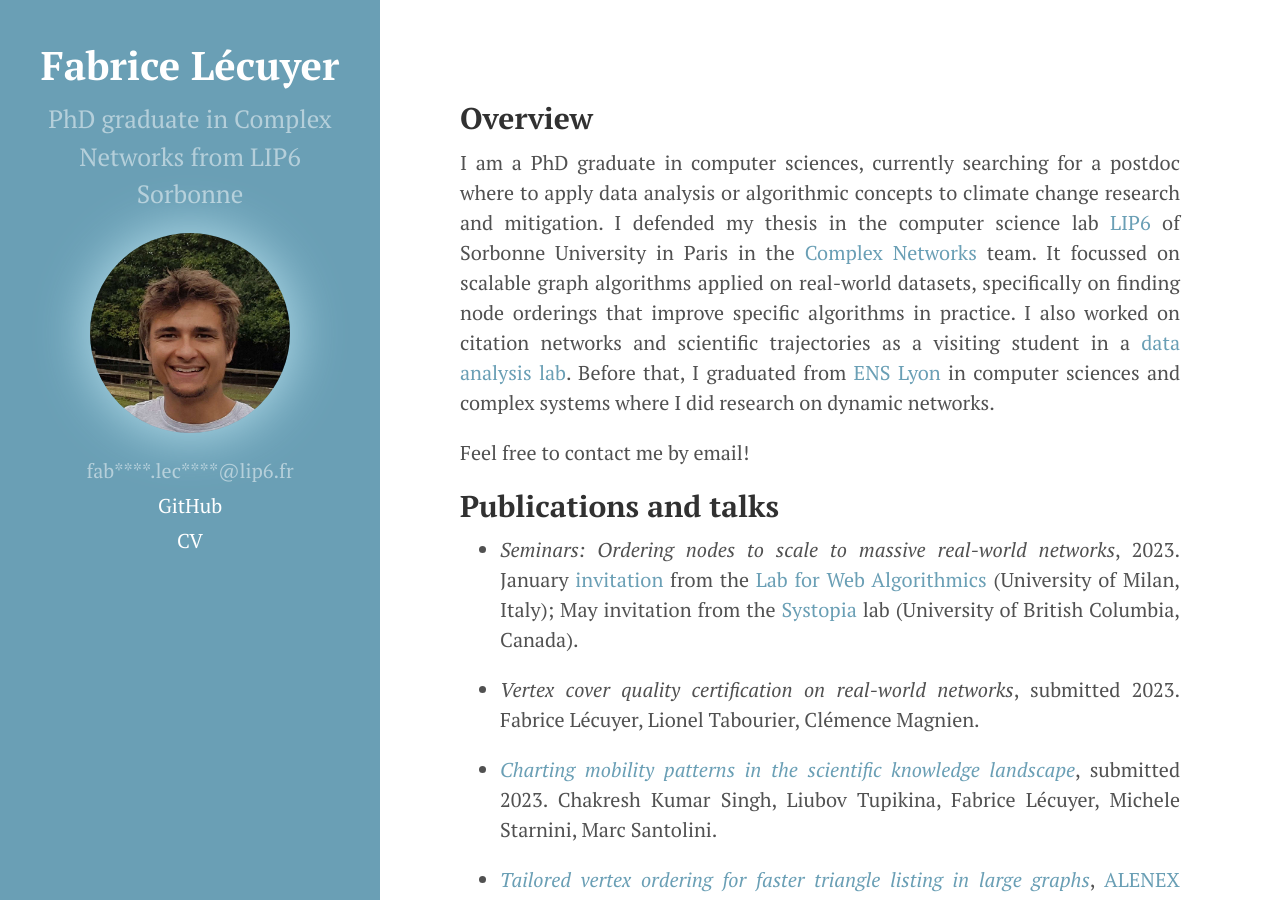
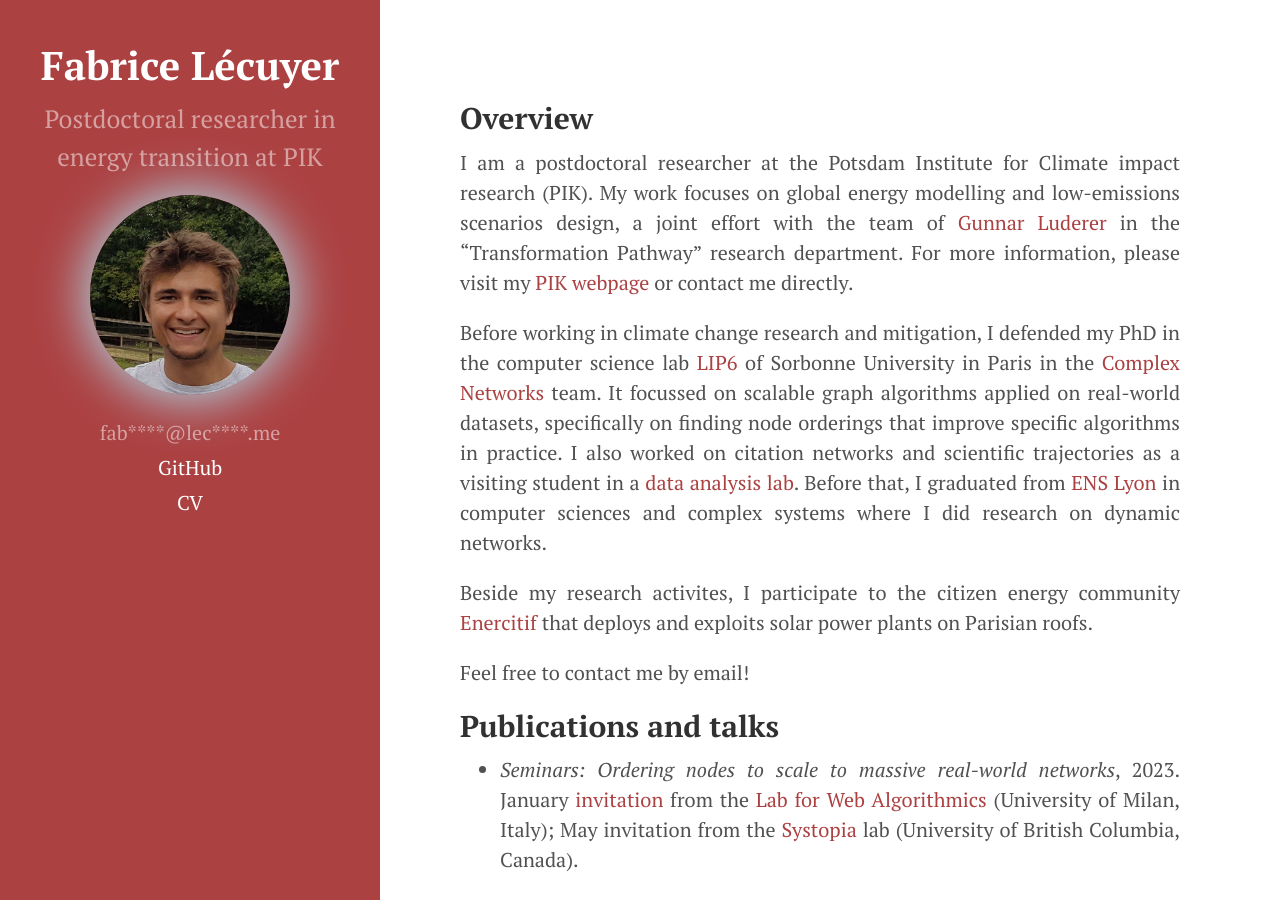
Before and after one commit to lecfab/lecfab.github.io, a Jekyll site: the page built from index.md, in a window 1280 px wide and 900 px high. Built offline with Jekyll 4.4.1, drawn with Linux system fonts in a browser that asks for light colours.

Commit message:
PIK update

```diff
--- a/_config.yml
+++ b/_config.yml
@@ -8,7 +8,7 @@ permalink:        pretty
 # Setup
 title:            Fabrice Lécuyer
 #tagline:          'A Jekyll theme'
-description:      'PhD graduate in Complex Networks from LIP6 Sorbonne'
+description:      'Postdoctoral researcher in energy transition at PIK'
 url:              https://fabrice.lecuyer.me/
 baseurl:          "/"
 #paginate:         5
@@ -31,8 +31,8 @@ sass:
 author:
   name:              Fabrice Lécuyer
   url:               http://fabrice.lecuyer.me
-  email:             fabrice.lecuyer@lip6.fr
-  emailProtected:    fab****.lec****@lip6.fr
+  email:             fabrice@lecuyer.me
+  emailProtected:    fab****@lec****.me
   img:               /public/photoMoi.jpg
   cv:                /public/Lecuyer_CV_auto.pdf
 
--- a/_config_basics.yml
+++ b/_config_basics.yml
@@ -8,7 +8,7 @@ permalink:        pretty
 # Setup
 title:            Fabrice Lécuyer
 #tagline:          'A Jekyll theme'
-description:      'PhD graduate in Complex Networks from LIP6 Sorbonne'
+description:      'Postdoctoral researcher in energy transition at PIK'
 url:              https://fabrice.lecuyer.me/
 baseurl:          "/"
 #paginate:         5
@@ -31,8 +31,8 @@ sass:
 author:
   name:              Fabrice Lécuyer
   url:               http://fabrice.lecuyer.me
-  email:             fabrice.lecuyer@lip6.fr
-  emailProtected:    fab****.lec****@lip6.fr
+  email:             fabrice@lecuyer.me
+  emailProtected:    fab****@lec****.me
   img:               /public/photoMoi.jpg
   cv:                /public/Lecuyer_CV_auto.pdf
 
--- a/_layouts/default.html
+++ b/_layouts/default.html
@@ -1,9 +1,9 @@
 <!DOCTYPE html>
-<html lang="en-us">
+<html lang="en-UK">
 
   {% include head.html %}
 
-  <body class="theme-base-0d">
+  <body class="theme-base-08"> <!-- 0d -->
 
     {% include sidebar.html %}
 
--- a/index.md
+++ b/index.md
@@ -5,9 +5,12 @@ title: Home
 
 ## Overview
 
-I am a PhD graduate in computer sciences, currently searching for a postdoc where to apply data analysis or algorithmic concepts to climate change research and mitigation.
-I defended my thesis in the computer science lab [LIP6](https://www.lip6.fr/) of Sorbonne University in Paris in the [Complex Networks](https://www.complexnetworks.fr/) team.
+I am a postdoctoral researcher at the Potsdam Institute for Climate impact research (PIK). My work focuses on global energy modelling and low-emissions scenarios design, a joint effort with the team of [Gunnar Luderer](https://www.pik-potsdam.de/members/gunnarl) in the "Transformation Pathway" research department. For more information, please visit my [PIK webpage](https://www.pik-potsdam.de/members/fabricel) or contact me directly.
+
+Before working in climate change research and mitigation, I defended my PhD in the computer science lab [LIP6](https://www.lip6.fr/) of Sorbonne University in Paris in the [Complex Networks](https://www.complexnetworks.fr/) team.
 It focussed on scalable graph algorithms applied on real-world datasets, specifically on finding node orderings that improve specific algorithms in practice. I also worked on citation networks and scientific trajectories as a visiting student in a [data analysis lab](https://interactiondatalab.com/). Before that, I graduated from [ENS Lyon](http://www.ens-lyon.fr/LIP/) in computer sciences and complex systems where I did research on dynamic networks.
+
+Beside my research activites, I participate to the citizen energy community [Enercitif](https://enercitif.org) that deploys and exploits solar power plants on Parisian roofs.
 
 Feel free to contact me by email!
 
```
